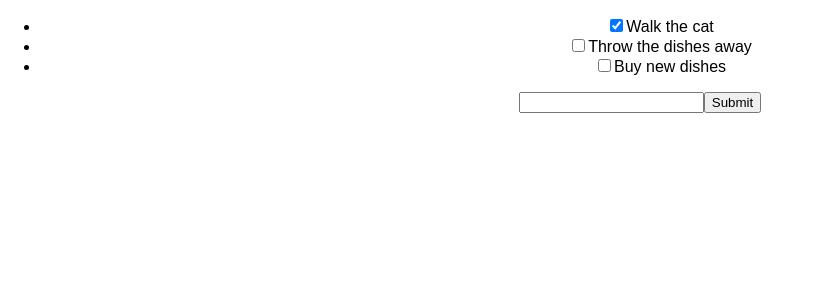
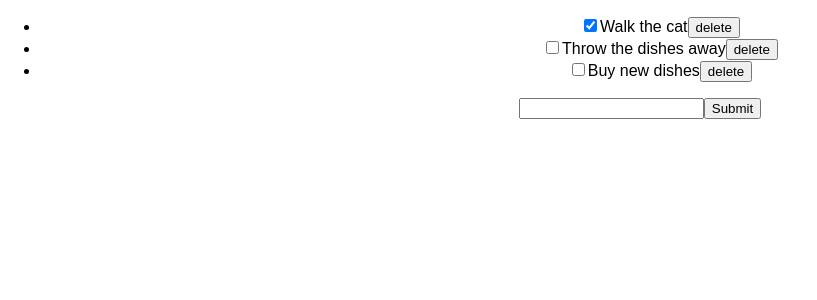
Before and after one commit to vdelacue/react-to-do, a React (Create React App) app: page / in a window 1280 px wide. Shown: the top 300 px of the page, without its empty margins (0-817 px from the left). Built offline with nearby package versions, Linux system fonts and the light colour scheme.

Commit message:
checkpoint-react-todo-events completed

```diff
--- a/src/components/ToDo.js
+++ b/src/components/ToDo.js
@@ -6,7 +6,9 @@ class ToDo extends Component {
             <li>
                 <input type="checkbox" checked= {this.props.isCompleted } onChange={ this.props.toggleComplete } />
                 <span>{ this.props.description }</span>
+            <button> delete </button>
             </li>
+
         );
     }
 }
```
